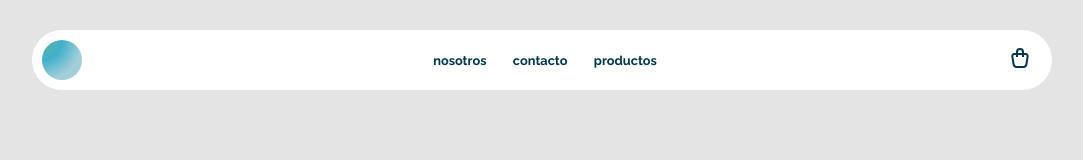
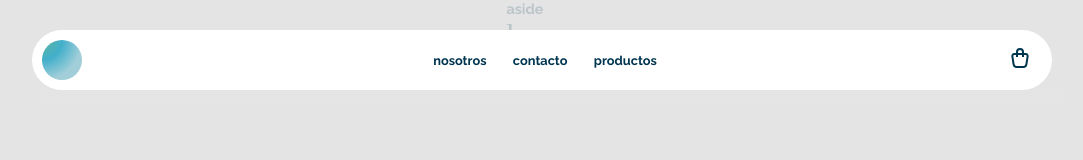
Before and after one commit to JONAAVILA/tienda-online, a React (Create React App) app: page /home in a window 1280 px wide. Shown: the top 160 px of the page, without its empty margins (98-1181 px from the left). Built offline with nearby package versions, Linux system fonts and the light colour scheme; a web font is replaced by a local one.

Commit message:
working in check email component

```diff
--- a/src/App.js
+++ b/src/App.js
@@ -3,6 +3,7 @@ import Landing from './views/landing/Landing';
 import { BrowserRouter , Routes, Route } from 'react-router-dom';
 import ValidateEmail from './views/validateEmail/ValidateEmail';
 import User from './views/create/User';
+import Home from './views/home/Home.jsx';
 
 function App() {
   return (
@@ -12,6 +13,7 @@ function App() {
         <Route path='/' element={<Landing/>}/>
         <Route path='/validate' element={<ValidateEmail/>}/>
         <Route path='/create' element={<User/>}/>
+        <Route path='/home' element={<Home/>}/>
       </Routes>
     </BrowserRouter>
   )
--- a/src/adapters/postUser.js
+++ b/src/adapters/postUser.js
@@ -9,7 +9,7 @@ export default async function postUser (values){
             withCredentials:true
         })
         console.log(user.data)
-        return user
+        return user.data
     } catch (error) {
         console.log(error.response.data.error)
     }
--- /dev/null
+++ b/src/views/home/Home.jsx
@@ -0,0 +1,15 @@
+
+const Home = ()=>{
+    return(
+        <section>
+            <aside>
+                <p>aside</p>
+            </aside>
+            <section>
+                <h1>home</h1>
+            </section>
+        </section>
+    )
+}
+
+export default Home
--- a/src/views/validateEmail/ValidateEmail.jsx
+++ b/src/views/validateEmail/ValidateEmail.jsx
@@ -24,7 +24,7 @@ const ValidateEmail = ()=>{
             const check = await checkEmail(values)
             console.log(check)
             dispath(saveEmail(values.email))
-            if(check === 'access'){
+            if(check){
                 setloader(!loader)
                 navigate('/create')
             }
```
